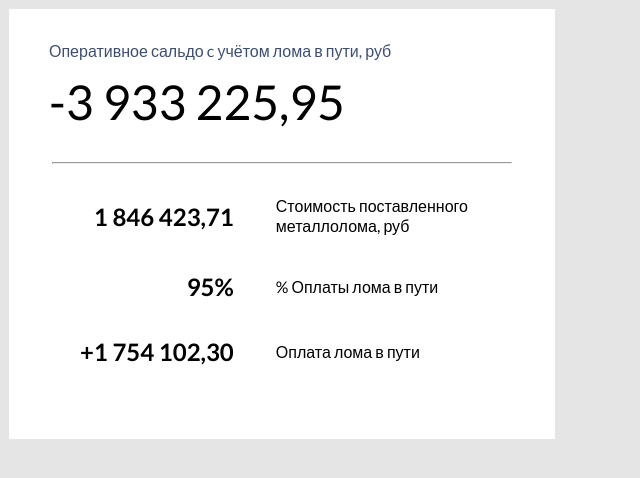
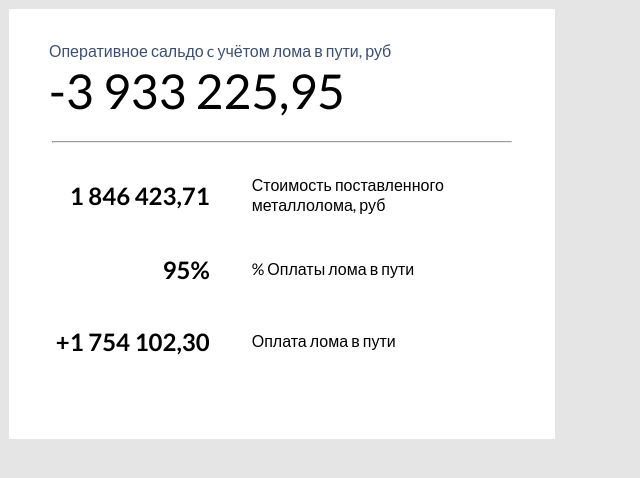
Before and after one commit to Maximum614/project, a plain HTML site: page index.html in a window 1280 px wide. Shown: the whole page, without its empty margins (0-640 px from the left). Drawn offline with Linux system fonts and the light colour scheme.

Commit message:
add footer p{}

```diff
--- a/css/main.css
+++ b/css/main.css
@@ -32,6 +32,7 @@ h2 {
     font-size: 48px;
     font-weight: 400;
     padding-bottom: 32px;
+    line-height: 36px;
 }
 
 hr {
@@ -50,12 +51,17 @@ hr {
     justify-content:flex-start;
     align-items:center;
     margin-bottom: 36px;
+    min-height: 36px;
 }
 
 span {
     font-size: 24px;
     padding: 0px 42px 0px 0px;
     font-weight: bold;
-    width:40%;
+    width: 35%;
     text-align: right;
 }
+
+.footer p {
+    width: calc(65% - 42px);
+}
--- a/index.html
+++ b/index.html
@@ -21,7 +21,7 @@
     <div class="footer">
         <div class="text1">
             <span>1 846 423,71</span>
-            <p>Стоимость поставленного<br>
+            <p>Стоимость поставленного
                 металлолома, руб</p>
         </div>
         <div class="text2">
```
